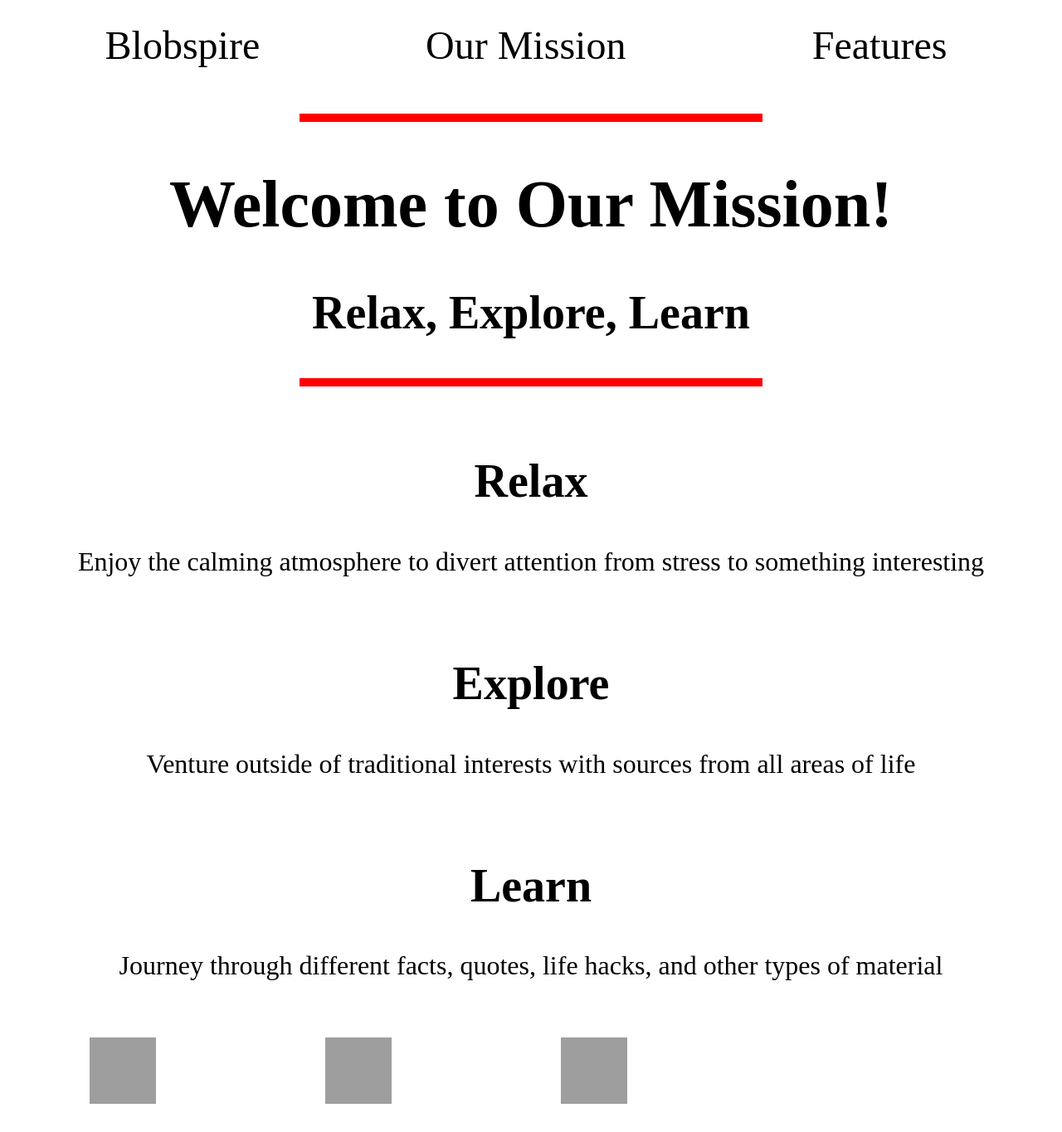
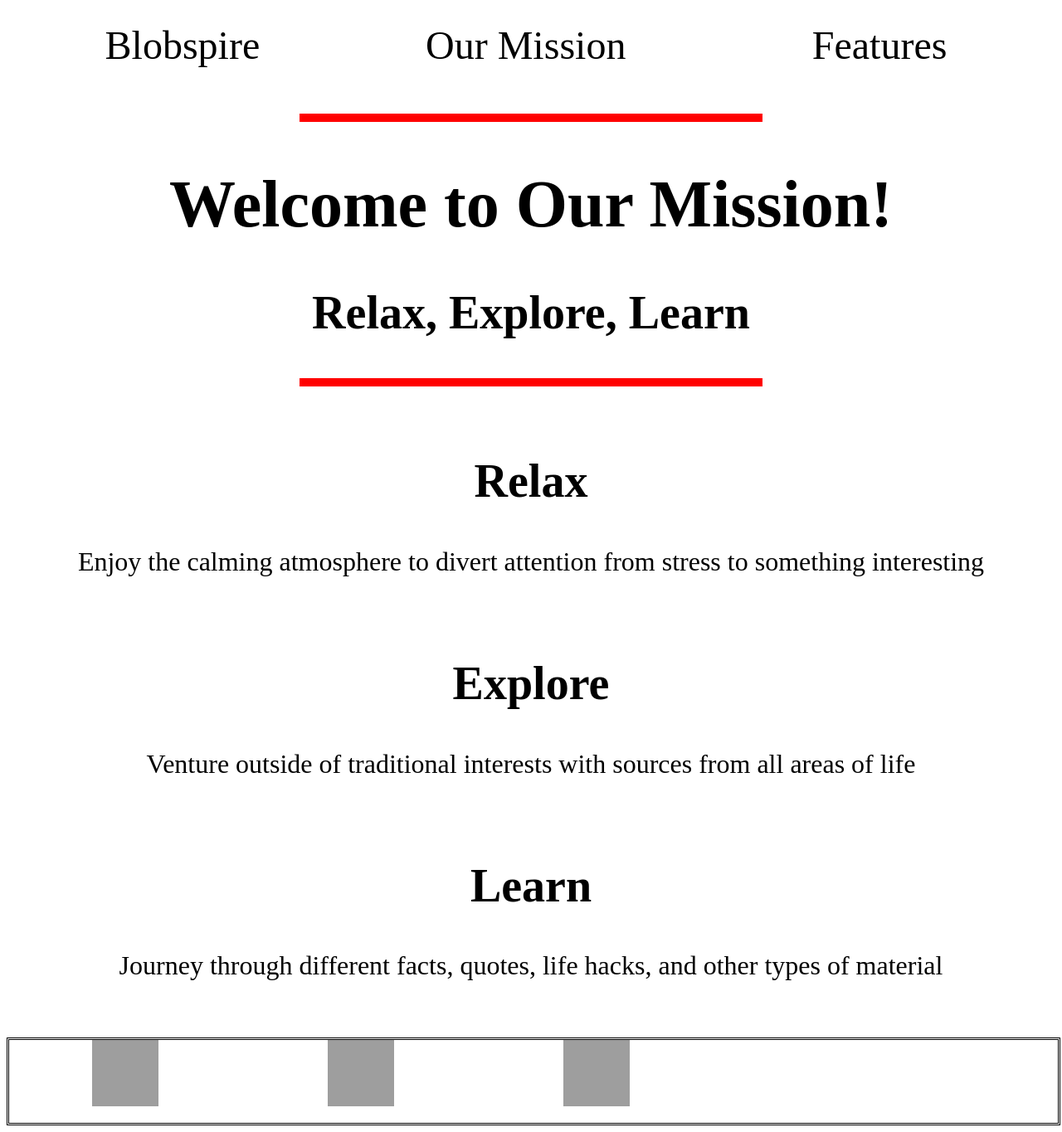
Before and after one commit to blobspire/blobspire.github.io, a Jekyll site: the page ourmission/index.html, which Jekyll copies as it is, in a window 1280 px wide. Shown: the whole page at 83% size. Built offline with Jekyll 4.4.1, drawn with Linux system fonts in a browser that asks for light colours; grey boxes are pictures that could not be loaded.

Commit message:
add border to div for testing

```diff
--- a/ourmission/index.html
+++ b/ourmission/index.html
@@ -117,7 +117,7 @@ li a.active {
 width: 100%;
 height: 100px;
 overflow: hidden;
-border: none;
+border: 3px double #000;
 white-space: nowrap;
 margin-left: auto ;
 margin-right: auto ;
```
